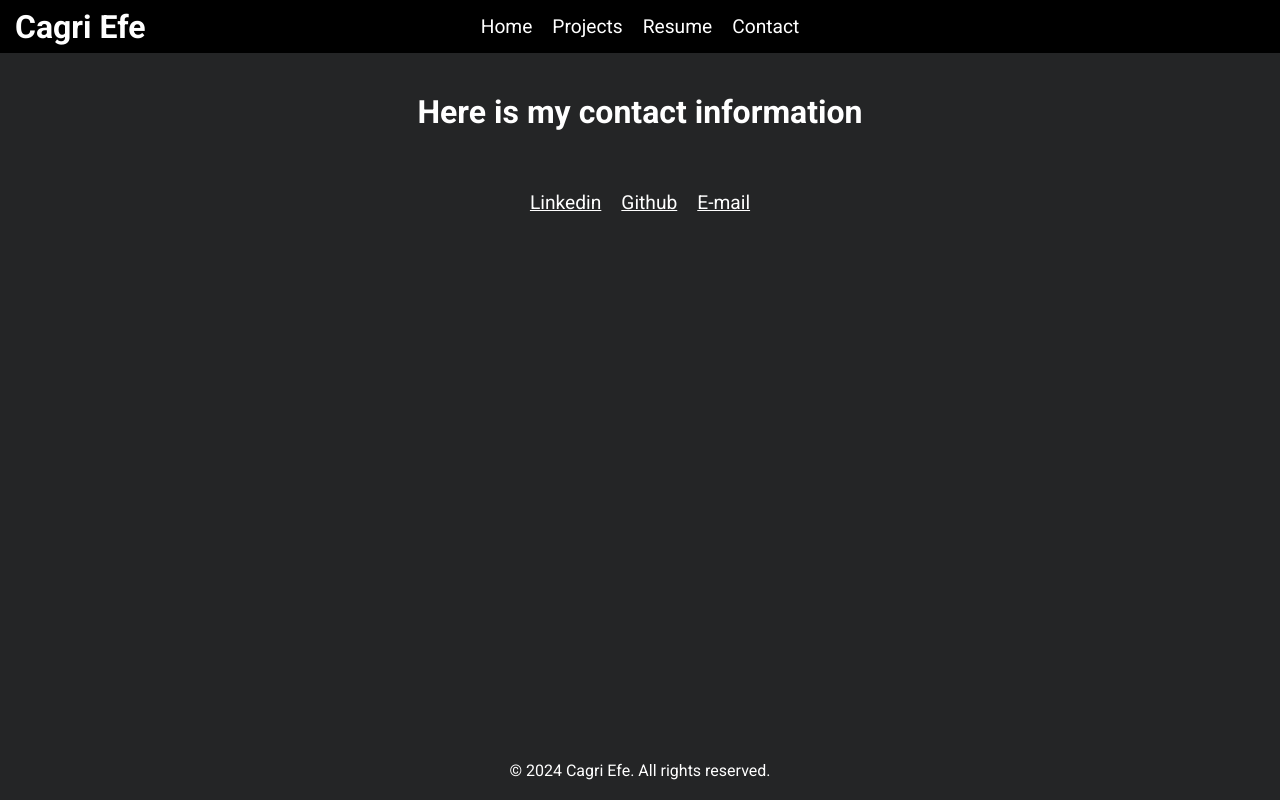
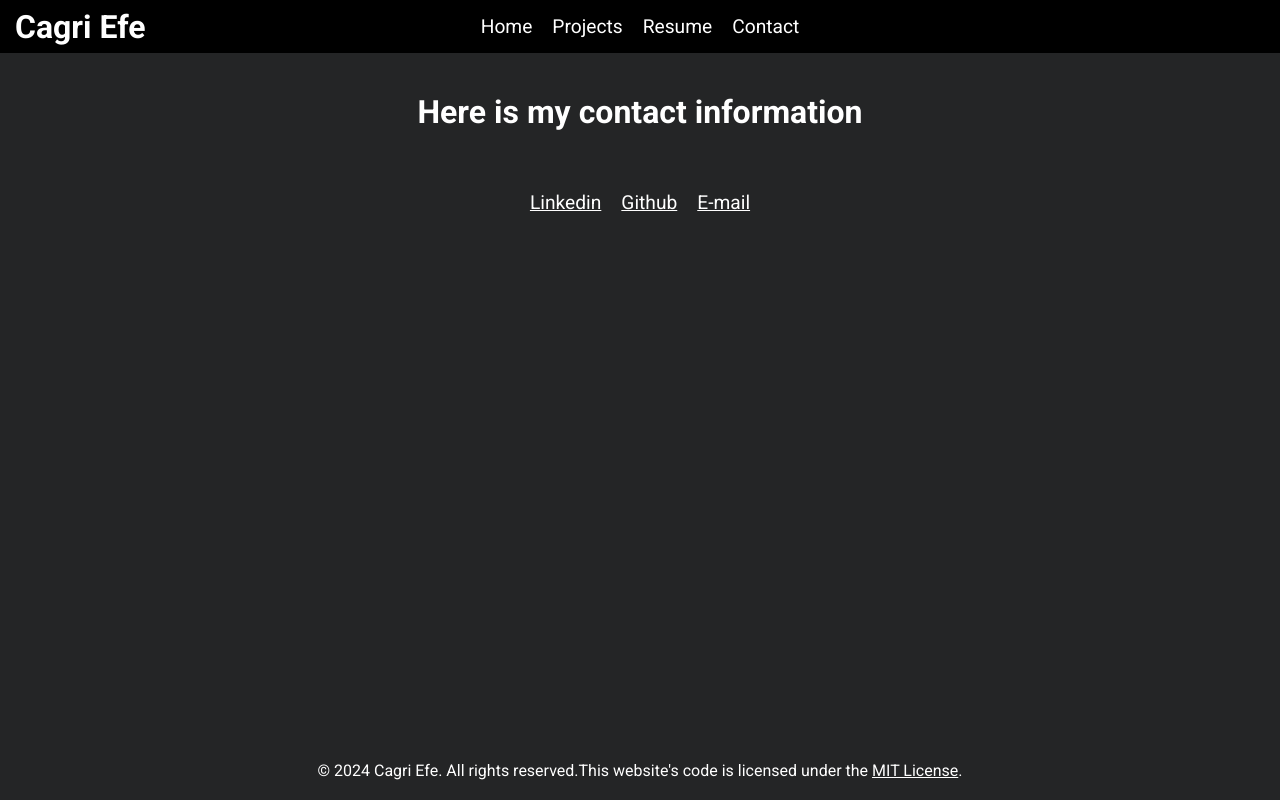
Before and after one commit to cagriefe/cagriefe.github.io, a plain HTML site: page contact.html in a window 1280 px wide. Drawn offline with Linux system fonts and the light colour scheme.

Commit message:
README and LICENSE added

```diff
--- a/assets/css/style.css
+++ b/assets/css/style.css
@@ -114,6 +114,11 @@ footer {
     margin-top: auto;
 }
 
+.footer a {
+    color: white;
+    text-decoration: underline;
+}
+
 
 @media (max-width: 700px) {
     .header {
--- a/contact.html
+++ b/contact.html
@@ -33,7 +33,8 @@
 
     <footer class="footer">
         <p>&copy; 2024 Cagri Efe. All rights reserved.</p>
-    </footer>
+        <p>This website's code is licensed under the <a href="LICENSE">MIT License</a>.</p>
+      </footer>
 
 </body>
 </html>
```
Also changed, not shown: index.html (+1 -0 lines), projects.html (+2 -1 lines), resume.html (+2 -1 lines), 2 other files.
